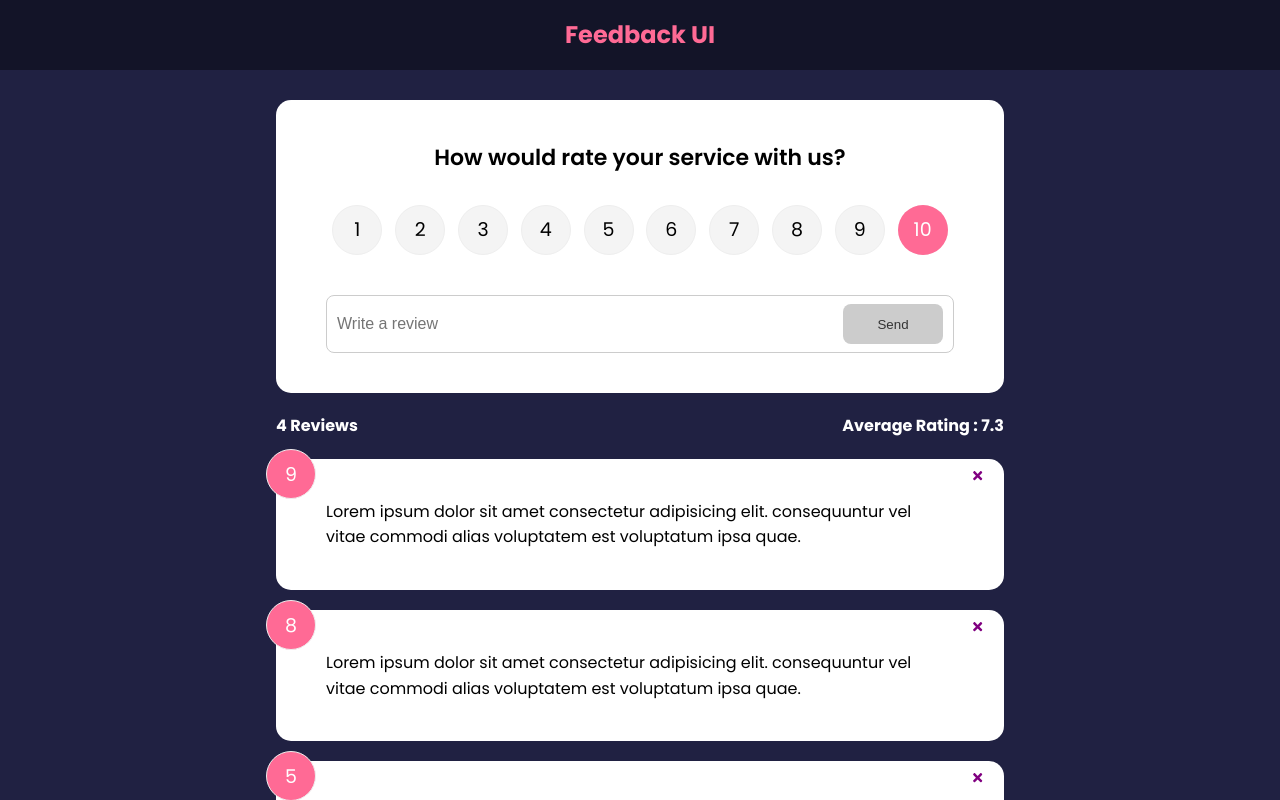
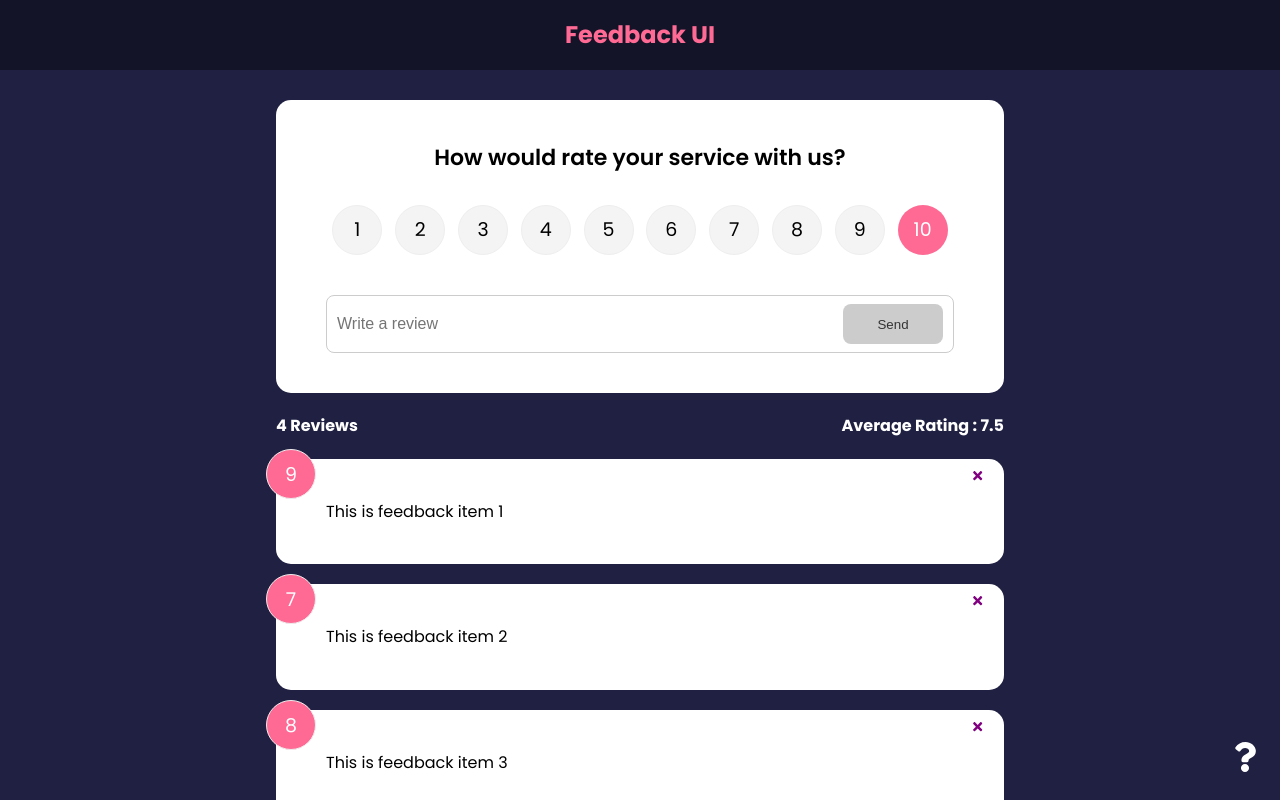
Before and after one commit to coast-guide/Feedback-app, a React (Create React App) app: page / in a window 1280 px wide. Shown: the top 800 px of the page. Built offline with nearby package versions, Linux system fonts and the light colour scheme.

Commit message:
Use global context FeedbackContext and remove global state.

```diff
--- a/src/App.js
+++ b/src/App.js
@@ -1,28 +1,16 @@
-import { v4 as uuidv4 } from "uuid";
 import Header from "./components/Header";
-import { useState } from "react";
 import FeedbackList from "./components/FeedbackList";
-import FeedbackData from "./data/FeedbackData";
 import FeedbackStats from "./components/FeedbackStats";
 import FeedbackForm from "./components/FeedbackForm";
 import AboutPage from "./components/pages/AboutPage";
+import AboutIconLink from "./components/AboutIconLink";
 import { BrowserRouter as Router, Routes, Route } from "react-router-dom";
 
+import { FeedbackProvider } from "./context/FeedbackContext";
+
 function App() {
-  let [feedback, setFeedback] = useState(FeedbackData);
-
-  function deleteFeedback(id) {
-    if (window.confirm("Are you sure you want to delete?"))
-      setFeedback(feedback.filter((item) => item.id !== id));
-  }
-
-  function addFeedback(newFeedback) {
-    newFeedback.id = uuidv4();
-    console.log(newFeedback);
-    setFeedback([newFeedback, ...feedback]);
-  }
-
   return (
+    <FeedbackProvider>
       <Router>
         <Header />
         <div className="container">
@@ -32,20 +20,20 @@ function App() {
               path="/"
               element={
                 <>
-                <FeedbackForm addFeedback={addFeedback} />
-                <FeedbackStats feedback={feedback} />
-                <FeedbackList
-                  feedback={feedback}
-                  deleteFeedback={deleteFeedback}
-                />
+                  <FeedbackForm />
+                  <FeedbackStats />
+                  <FeedbackList />
                 </>
               }
             />
 
             <Route path="/about" element={<AboutPage />} />
           </Routes>
+
+          <AboutIconLink />
         </div>
       </Router>
+    </FeedbackProvider>
   );
 }
 
--- a/src/components/FeedbackForm.jsx
+++ b/src/components/FeedbackForm.jsx
@@ -1,13 +1,15 @@
 import Card from "./shared/Card";
-import { useState } from "react";
+import { useState, useContext } from "react";
 import Button from "./shared/Button";
 import RatingSelect from "./RatingSelect";
+import FeedbackContext from "../context/FeedbackContext";
 
-function FeedbackForm({ addFeedback }) {
+function FeedbackForm() {
   const [text, setText] = useState("");
   const [rating, setRating] = useState(10);
   const [btnDisabled, setBtnDisabled] = useState(true);
   const [message, setMessage] = useState("");
+  const { addFeedback } = useContext(FeedbackContext);
   function handleTextChange(e) {
     const value = e.target.value;
 
--- a/src/components/FeedbackItem.jsx
+++ b/src/components/FeedbackItem.jsx
@@ -1,9 +1,13 @@
 import Card from "./shared/Card";
 import PropTypes from "prop-types";
 import { FaTimes } from "react-icons/fa";
-function FeedbackItem({ item, handleDelete }) {
+import { useContext } from "react";
+import FeedbackContext from "../context/FeedbackContext";
+function FeedbackItem({ item }) {
+  const { deleteFeedback } = useContext(FeedbackContext);
+
   function clickHandler() {
-    handleDelete(item.id);
+    deleteFeedback(item.id);
   }
 
   return (
--- a/src/components/FeedbackList.jsx
+++ b/src/components/FeedbackList.jsx
@@ -1,25 +1,18 @@
 import FeedbackItem from "./FeedbackItem";
-import PropTypes from "prop-types";
-function FeedbackList({ feedback, deleteFeedback }) {
+import { useContext } from "react";
+import FeedbackContext from "../context/FeedbackContext";
+function FeedbackList() {
+  const { feedback } = useContext(FeedbackContext);
+
   if (!feedback || feedback.length === 0) return <p>No feedback yet.</p>;
 
   return (
     <div className="feedback-list">
       {feedback.map((item) => (
-        <FeedbackItem key={item.id} item={item} handleDelete={deleteFeedback} />
+        <FeedbackItem key={item.id} item={item} />
       ))}
     </div>
   );
 }
 
-FeedbackList.propTypes = {
-  feedback: PropTypes.arrayOf(
-    PropTypes.shape({
-      id: PropTypes.oneOfType([PropTypes.string, PropTypes.number]).isRequired,
-      rating: PropTypes.number.isRequired,
-      text: PropTypes.string.isRequired,
-    })
-  ),
-};
-
 export default FeedbackList;
--- a/src/components/FeedbackStats.jsx
+++ b/src/components/FeedbackStats.jsx
@@ -1,6 +1,8 @@
-import PropTypes from "prop-types";
+import { useContext } from "react";
+import FeedbackContext from "../context/FeedbackContext";
 
-function FeedbackStats({ feedback }) {
+function FeedbackStats() {
+  const { feedback } = useContext(FeedbackContext);
   function getAverageRating() {
     if (feedback === null || feedback.length === 0) return 0;
 
@@ -17,8 +19,5 @@ function FeedbackStats({ feedback }) {
     </div>
   );
 }
-FeedbackStats.propTypes = {
-  feedback: PropTypes.array,
-};
 
 export default FeedbackStats;
--- /dev/null
+++ b/src/context/FeedbackContext.js
@@ -0,0 +1,54 @@
+import { createContext, useState } from "react";
+import { v4 as uuidv4 } from "uuid";
+
+const FeedbackContext = createContext();
+
+export function FeedbackProvider({ children }) {
+  const [feedback, setFeedback] = useState([
+    {
+      id: 1,
+      text: "This is feedback item 1",
+      rating: 9,
+    },
+    {
+      id: 2,
+      text: "This is feedback item 2",
+      rating: 7,
+    },
+    {
+      id: 3,
+      text: "This is feedback item 3",
+      rating: 8,
+    },
+    {
+      id: 4,
+      text: "This is feedback item 4",
+      rating: 6,
+    },
+  ]);
+
+  function deleteFeedback(id) {
+    if (window.confirm("Are you sure you want to delete?"))
+      setFeedback(feedback.filter((item) => item.id !== id));
+  }
+
+  function addFeedback(newFeedback) {
+    newFeedback.id = uuidv4();
+    console.log(newFeedback);
+    setFeedback([newFeedback, ...feedback]);
+  }
+
+  return (
+    <FeedbackContext.Provider
+      value={{
+        feedback: feedback,
+        deleteFeedback: deleteFeedback,
+        addFeedback: addFeedback,
+      }}
+    >
+      {children}
+    </FeedbackContext.Provider>
+  );
+}
+
+export default FeedbackContext;
--- a/src/data/FeedbackData.js
+++ /dev/null
@@ -1,25 +0,0 @@
-const FeedbackData = [
-  {
-    id: 17,
-    rating: 9,
-    text: "Lorem ipsum dolor sit amet consectetur adipisicing elit. consequuntur vel vitae commodi alias voluptatem est voluptatum ipsa quae.",
-  },
-  {
-    id: 23,
-    rating: 8,
-    text: "Lorem ipsum dolor sit amet consectetur adipisicing elit. consequuntur vel vitae commodi alias voluptatem est voluptatum ipsa quae.",
-  },
-  {
-    id: 35,
-    rating: 5,
-    text: "Lorem ipsum dolor sit amet consectetur adipisicing elit. consequuntur vel vitae commodi alias voluptatem est voluptatum ipsa quae.",
-  },
-
-  {
-    id: 67,
-    rating: 7,
-    text: "Lorem ipsum dolor sit amet consectetur adipisicing elit. consequuntur vel vitae commodi alias voluptatem est voluptatum ipsa quae.",
-  },
-];
-
-export default FeedbackData;
```
Lines whose indentation alone changed are shown as unchanged.
